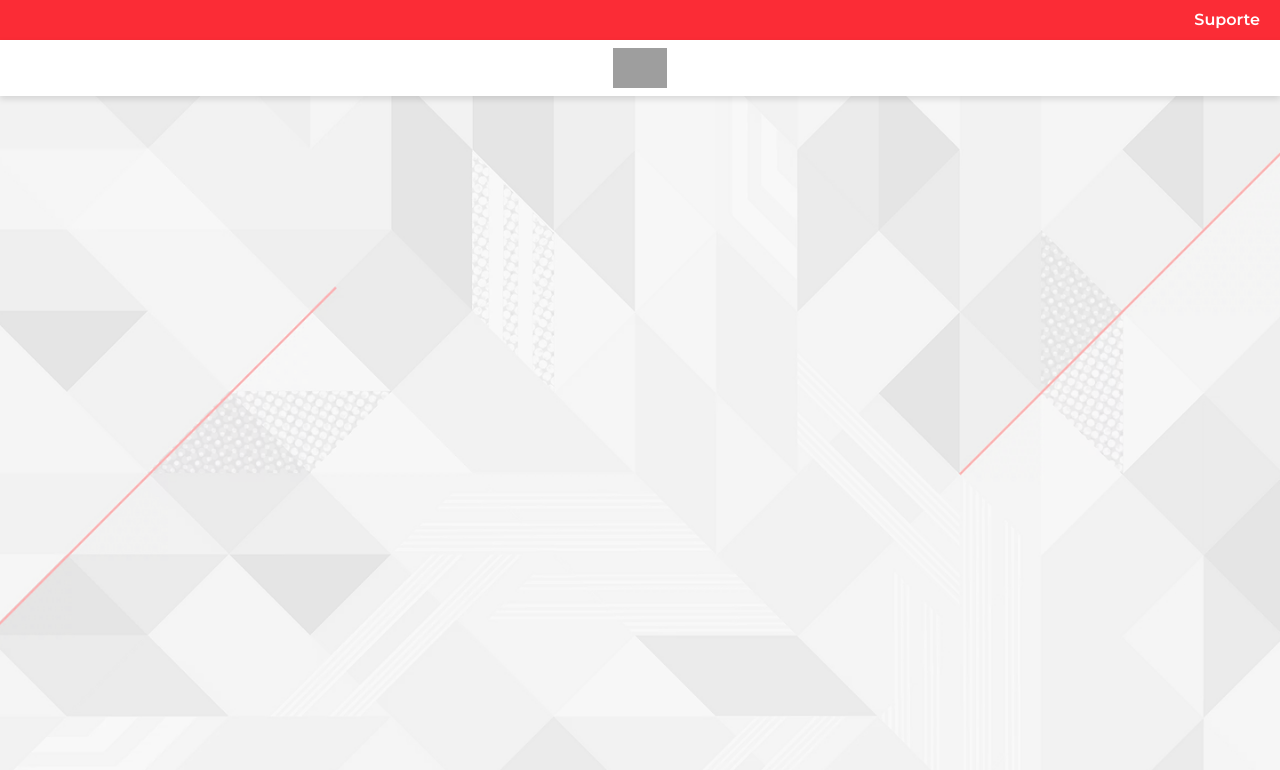
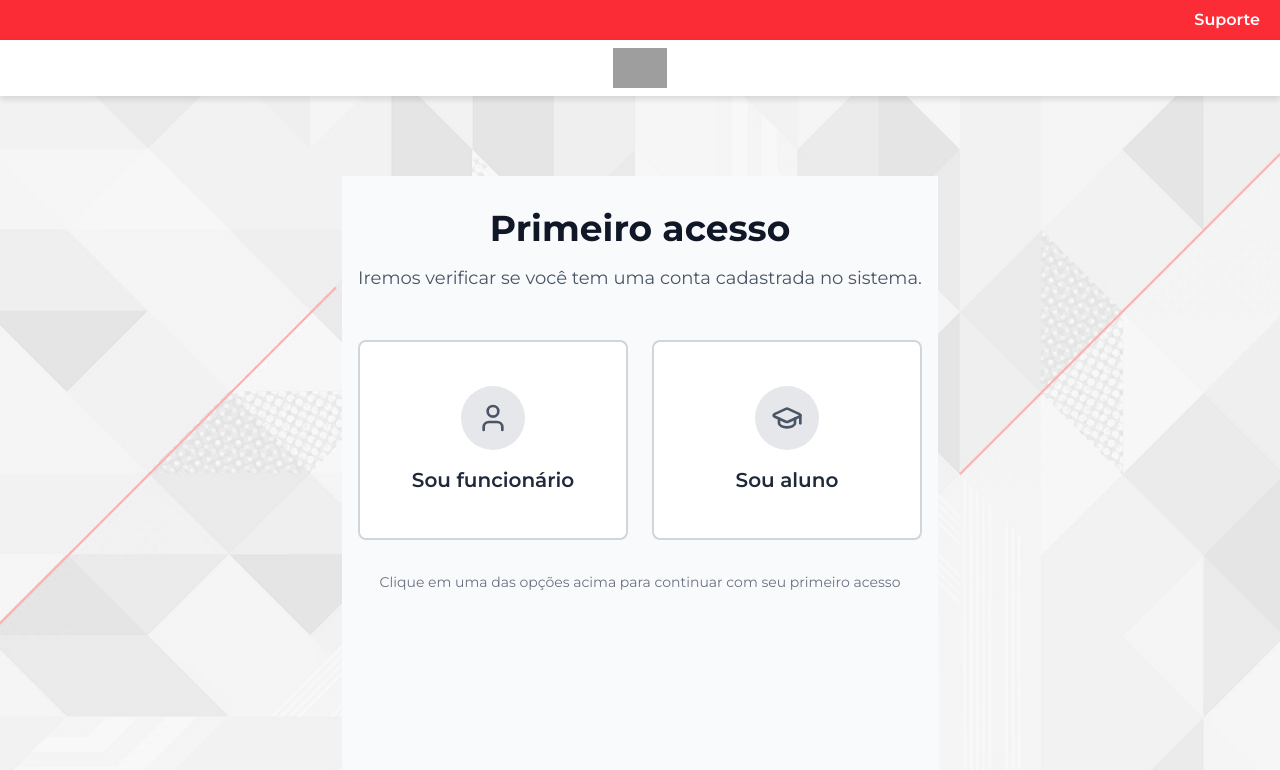
Before and after one commit to TavinV/senai-id, a React (Vite) app in the folder client/: page /primeiro-acesso in a window 1280 px wide. Shown: the top 770 px of the page. Built offline with nearby package versions, Linux system fonts and the light colour scheme; grey boxes are pictures that could not be loaded.

Commit message:
Ultima atualização feita

```diff
--- a/client/src/components/containers/selectRole.jsx
+++ b/client/src/components/containers/selectRole.jsx
@@ -1,8 +1,106 @@
+import { useState } from 'react';
+import { useNavigate } from 'react-router-dom';
+
+// icons
+import { User, GraduationCap } from 'lucide-react';
+
 function SelectRole() {
-  return (
-    <div>
-    </div>
-  );
+    const [selectedRole, setSelectedRole] = useState(null);
+    const navigate = useNavigate();
+
+    const handleRoleSelect = (role) => {
+        setSelectedRole(role);
+
+        // Navega para a página de registro baseado na seleção
+        setTimeout(() => {
+            if (role === 'aluno') {
+                navigate('/registrar-aluno');
+            } else if (role === 'funcionario') {
+                navigate('/registrar-funcionario');
+            }
+        }, 500);
+    };
+
+    return (
+        <div className="max-w-2xl mx-auto">
+            <div className="grid md:grid-cols-2 gap-6">
+                {/* Botão Sou Funcionário */}
+                <button
+                    onClick={() => handleRoleSelect('funcionario')}
+                    className={`p-6 border-2 rounded-lg transition-all duration-300 flex flex-col items-center justify-center gap-4 min-h-[200px] ${
+                        selectedRole === 'funcionario'
+                            ? 'border-red-600 bg-red-50 shadow-lg transform scale-105'
+                            : 'border-gray-300 bg-white hover:border-red-400 hover:shadow-md'
+                    }`}
+                >
+                    <div className={`p-4 rounded-full ${
+                        selectedRole === 'funcionario' ? 'bg-red-600' : 'bg-gray-200'
+                    }`}>
+                        <User
+                            size={32}
+                            className={selectedRole === 'funcionario' ? 'text-white' : 'text-gray-600'}
+                        />
+                    </div>
+                    <h3 className={`text-xl font-semibold ${
+                        selectedRole === 'funcionario' ? 'text-red-600' : 'text-gray-800'
+                    }`}>
+                        Sou funcionário
+                    </h3>
+                    {selectedRole === 'funcionario' && (
+                        <p className="text-sm text-gray-600 text-center mt-2">
+                            Notificado, professor: 978-0-3-1-2
+                        </p>
+                    )}
+                </button>
+
+                {/* Botão Sou Aluno */}
+                <button
+                    onClick={() => handleRoleSelect('aluno')}
+                    className={`p-6 border-2 rounded-lg transition-all duration-300 flex flex-col items-center justify-center gap-4 min-h-[200px] ${
+                        selectedRole === 'aluno'
+                            ? 'border-red-600 bg-red-50 shadow-lg transform scale-105'
+                            : 'border-gray-300 bg-white hover:border-red-400 hover:shadow-md'
+                    }`}
+                >
+                    <div className={`p-4 rounded-full ${
+                        selectedRole === 'aluno' ? 'bg-red-600' : 'bg-gray-200'
+                    }`}>
+                        <GraduationCap
+                            size={32}
+                            className={selectedRole === 'aluno' ? 'text-white' : 'text-gray-600'}
+                        />
+                    </div>
+                    <h3 className={`text-xl font-semibold ${
+                        selectedRole === 'aluno' ? 'text-red-600' : 'text-gray-800'
+                    }`}>
+                        Sou aluno
+                    </h3>
+                    {selectedRole === 'aluno' && (
+                        <p className="text-sm text-gray-600 text-center mt-2">
+                            Expedindo: 02/4/16
+                        </p>
+                    )}
+                </button>
+            </div>
+
+            {/* Mensagem de instrução */}
+            <div className="mt-8 text-center">
+                <p className="text-gray-500 text-sm">
+                    Clique em uma das opções acima para continuar com seu primeiro acesso
+                </p>
+            </div>
+
+            {/* Indicador de loading quando uma opção é selecionada */}
+            {selectedRole && (
+                <div className="mt-6 text-center">
+                    <div className="inline-flex items-center gap-2 text-red-600">
+                        <div className="animate-spin rounded-full h-4 w-4 border-b-2 border-red-600"></div>
+                        <span>Redirecionando...</span>
+                    </div>
+                </div>
+            )}
+        </div>
+    );
 }
 
 export default SelectRole;
--- a/client/src/pages/firstAccessSelectRole.jsx
+++ b/client/src/pages/firstAccessSelectRole.jsx
@@ -1,18 +1,28 @@
 import Header from "../components/layout/header.jsx";
 import Footer from "../components/layout/footer.jsx";
 import MainContent from "../components/layout/mainContent.jsx";
-import React from "react";
 import SelectRole from "../components/containers/selectRole.jsx";
 
-function FirstAccessSelectRole () {
+function FirstAccessSelectRole() {
     return(
         <>
             <Header />
+            <MainContent>
+                <div className="min-h-screen bg-gray-50 py-8">
+                    <div className="max-w-4xl mx-auto px-4">
+                        {/* Cabeçalho informativo */}
+                        <div className="text-center mb-12">
+                            <h1 className="text-4xl font-bold text-gray-900 mb-4">Primeiro acesso</h1>
+                            <p className="text-gray-600 text-lg max-w-2xl mx-auto">
+                                Iremos verificar se você tem uma conta cadastrada no sistema.
+                            </p>
+                        </div>
+
+                        {/* Componente de seleção de cargo */}
                         <SelectRole />
-     <MainContent />
-     <h1>Primeiro acesso</h1>
-     <p>Iremos verificar se você tem uma conta cadastrada no sistema.</p>
-     <SelectRole />
+                    </div>
+                </div>
+            </MainContent>
             <Footer />
         </>
     );
```
Lines whose indentation alone changed are shown as unchanged.
